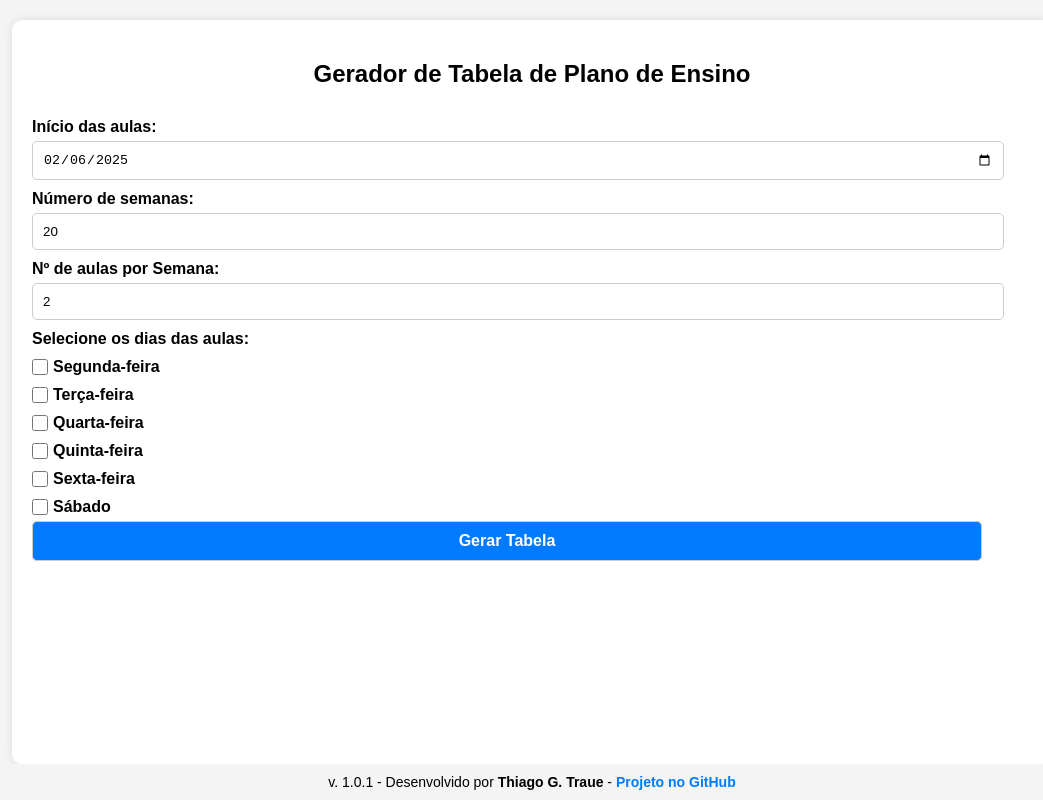
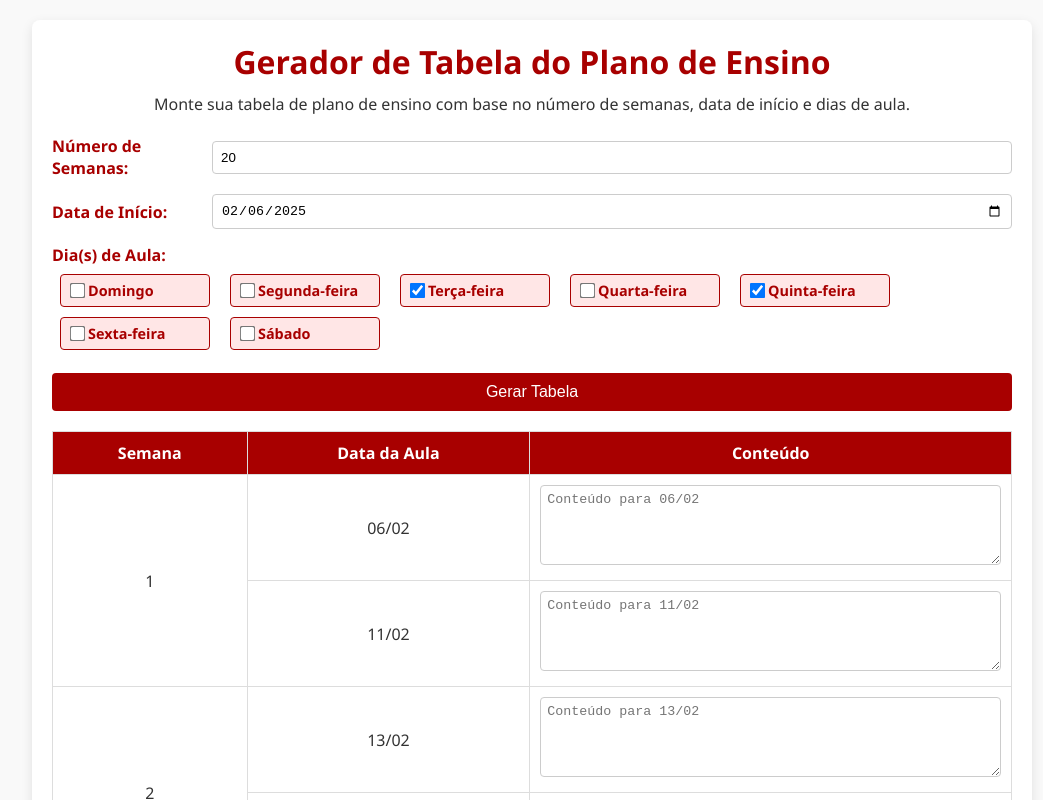
Before and after one commit to traue/gerador_tabela_plano_de_ensino, a plain HTML site: page index.html in a window 1280 px wide. Both pictures are taken after a click on the button "Gerar Tabela". Shown: the top 800 px of the page, without its empty margins (108-1151 px from the left). Drawn offline with Linux system fonts and the light colour scheme.

Commit message:
nova versão - 2.0.0

```diff
--- a/index.html
+++ b/index.html
@@ -1,71 +1,56 @@
 <!DOCTYPE html>
-<html lang="pt-br">
-
+<html lang="pt-BR">
 <head>
-  <meta charset="UTF-8" />
-  <meta name="viewport" content="width=device-width, initial-scale=1.0" />
-  <title>Gerador de Tabela de Plano de Ensino</title>
-
-  <script src="https://cdnjs.cloudflare.com/ajax/libs/xlsx/0.18.5/xlsx.full.min.js"></script>
-
-  <link rel="stylesheet" href="style.css" />
+  <meta charset="UTF-8">
+  <meta name="viewport" content="width=device-width, initial-scale=1">
+  <title>Plano de Ensino - Gerador de Tabela</title>
+  <link rel="stylesheet" href="style.css">
 </head>
-
 <body>
   <div class="container">
-    <h2>Gerador de Tabela de Plano de Ensino</h2>
-    <form id="formAulas">
-      <label for="data_inicial">Início das aulas:</label>
-      <input type="date" id="data_inicial" required />
+    <header>
+      <h1>Gerador de Tabela do Plano de Ensino</h1>
+      <p>Monte sua tabela de plano de ensino com base no número de semanas, data de início e dias de aula.</p>
+    </header>
 
-      <label for="num_semanas">Número de semanas:</label>
-      <input type="number" id="num_semanas" value="20" min="1" required />
-
-      <label for="num_aulas">Nº de aulas por Semana:</label>
-      <input type="number" id="num_aulas" value="2" min="1" max="6" required />
-
-      <label>Selecione os dias das aulas:</label>
-      <div class="dias-semana">
-        <label><input type="checkbox" name="dias" value="1" />
-          Segunda-feira</label>
-        <label><input type="checkbox" name="dias" value="2" /> Terça-feira</label>
-        <label><input type="checkbox" name="dias" value="3" /> Quarta-feira</label>
-        <label><input type="checkbox" name="dias" value="4" /> Quinta-feira</label>
-        <label><input type="checkbox" name="dias" value="5" /> Sexta-feira</label>
-        <label><input type="checkbox" name="dias" value="6" /> Sábado</label>
+    <form id="configForm">
+      <div class="form-group">
+        <label for="numSemanas">Número de Semanas:</label>
+        <input type="number" id="numSemanas" name="numSemanas" min="1" value="20" required>
       </div>
-
-      <button type="submit">Gerar Tabela</button>
+      <div class="form-group">
+        <label for="dataInicio">Data de Início:</label>
+        <input type="date" id="dataInicio" name="dataInicio" required>
+      </div>
+      <div class="form-group">
+        <label>Dia(s) de Aula:</label>
+        <div class="dias-semana">
+          <!-- Valores dos checkboxes: 0=Dom, 1=Seg, 2=Ter, 3=Qua, 4=Qui, 5=Sex, 6=Sáb -->
+          <label><input type="checkbox" name="dias" value="0">Domingo</label>
+          <label><input type="checkbox" name="dias" value="1">Segunda-feira</label>
+          <label><input type="checkbox" name="dias" value="2" checked>Terça-feira</label>
+          <label><input type="checkbox" name="dias" value="3">Quarta-feira</label>
+          <label><input type="checkbox" name="dias" value="4" checked>Quinta-feira</label>
+          <label><input type="checkbox" name="dias" value="5">Sexta-feira</label>
+          <label><input type="checkbox" name="dias" value="6">Sábado</label>
+        </div>
+      </div>
+      <!-- Botão Gerar Tabela em largura total -->
+      <button type="submit" class="btn full-width">Gerar Tabela</button>
     </form>
 
-    <div id="result">
-      <h3>Tabela de Aulas</h3>
-      <table id="tabelaAulas">
-        <thead>
-          <tr>
-            <th>Semana</th>
-            <th>Data</th>
-            <th>Conteúdo</th>
-          </tr>
-        </thead>
-        <tbody></tbody>
-      </table>
+    <div id="tableContainer"></div>
 
-      <div class="export-container" id="exportContainer">
-        <button class="export-button" onclick="exportToExcel()">
-          ⬇️ Baixar Tabela (Excel)
-        </button>
-      </div>
-    </div>
+    <!-- Botão Exportar para Excel em largura total -->
+    <button id="exportBtn" class="btn full-width" style="display:none;">Exportar para Excel</button>
   </div>
 
   <footer>
-    v. 1.0.1 - Desenvolvido por <strong>Thiago G. Traue</strong> -
-    <a href="https://github.com/traue/gerador_tabela_plano_de_ensino" id="repoLink">Projeto no GitHub</a>
+    <p>v. 2.0.0 - Desenvolvido por <strong>Thiago G. Traue </strong> - <a href="#">Projeto no GitHub</a></p>
   </footer>
 
-  <script src="js/table_generator.js"></script>
-  <script src="js/export.js"></script>
+  <!-- Biblioteca SheetJS para exportação em XLSX -->
+  <script src="https://cdnjs.cloudflare.com/ajax/libs/xlsx/0.18.5/xlsx.full.min.js"></script>
+  <script src="js/script.js"></script>
 </body>
-
 </html>
--- /dev/null
+++ b/js/script.js
@@ -0,0 +1,155 @@
+// Ao carregar a página, define a data atual no input de data
+window.addEventListener('DOMContentLoaded', () => {
+  const hoje = new Date();
+  // Formata a data para yyyy-mm-dd
+  const ano = hoje.getFullYear();
+  const mes = String(hoje.getMonth() + 1).padStart(2, '0');
+  const dia = String(hoje.getDate()).padStart(2, '0');
+  document.getElementById('dataInicio').value = `${ano}-${mes}-${dia}`;
+});
+
+// Função auxiliar para formatar datas no padrão dd/mm (sem o ano)
+function formatDate(date) {
+  const d = date.getDate().toString().padStart(2, '0');
+  const m = (date.getMonth() + 1).toString().padStart(2, '0');
+  return `${d}/${m}`;
+}
+
+// Função para gerar a tabela agrupada por semana (com mesclagem na primeira coluna)
+function gerarTabela(event) {
+  event.preventDefault();
+
+  const numSemanas = parseInt(document.getElementById('numSemanas').value);
+  const dataInicioInput = document.getElementById('dataInicio').value;
+  if (!dataInicioInput) {
+    alert('Por favor, informe a data de início.');
+    return;
+  }
+  const dataInicio = new Date(dataInicioInput);
+  dataInicio.setHours(0,0,0,0);
+
+  // Obtém os dias da semana selecionados
+  const diasSelecionados = Array.from(document.querySelectorAll('input[name="dias"]:checked'))
+                                .map(el => parseInt(el.value));
+  if (diasSelecionados.length === 0) {
+    alert('Selecione ao menos um dia de aula.');
+    return;
+  }
+
+  // Agrupa as datas por semana
+  const semanas = {};
+  for (let i = 0; i < numSemanas; i++) {
+    const weekStart = new Date(dataInicio);
+    weekStart.setDate(weekStart.getDate() + (i * 7));
+    // Para cada dia da semana
+    for (let d = 0; d < 7; d++) {
+      const currentDate = new Date(weekStart);
+      currentDate.setDate(currentDate.getDate() + d);
+      // Ignora datas anteriores à data de início na primeira semana
+      if (i === 0 && currentDate < dataInicio) continue;
+      if (diasSelecionados.includes(currentDate.getDay())) {
+        // Calcula o número da semana com base na diferença de dias
+        const diffDays = Math.floor((currentDate - dataInicio) / (1000 * 60 * 60 * 24));
+        const semana = Math.floor(diffDays / 7) + 1;
+        if (!semanas[semana]) {
+          semanas[semana] = [];
+        }
+        semanas[semana].push(new Date(currentDate));
+      }
+    }
+  }
+
+  // Cria a tabela
+  const tableContainer = document.getElementById('tableContainer');
+  tableContainer.innerHTML = "";
+  const table = document.createElement('table');
+
+  // Cabeçalho
+  const thead = document.createElement('thead');
+  const headerRow = document.createElement('tr');
+  ['Semana', 'Data da Aula', 'Conteúdo'].forEach(text => {
+    const th = document.createElement('th');
+    th.textContent = text;
+    headerRow.appendChild(th);
+  });
+  thead.appendChild(headerRow);
+  table.appendChild(thead);
+
+  // Corpo da tabela
+  const tbody = document.createElement('tbody');
+  // Ordena as semanas (caso não estejam em ordem)
+  const semanasOrdenadas = Object.keys(semanas)
+                                 .map(Number)
+                                 .sort((a, b) => a - b);
+  semanasOrdenadas.forEach(semana => {
+    const datas = semanas[semana];
+    datas.forEach((dataAula, index) => {
+      const tr = document.createElement('tr');
+      // Para a primeira linha do grupo, cria a célula da semana com rowspan
+      if (index === 0) {
+        const tdSemana = document.createElement('td');
+        tdSemana.textContent = semana;
+        tdSemana.rowSpan = datas.length;
+        tr.appendChild(tdSemana);
+      }
+      // Coluna da data da aula
+      const tdData = document.createElement('td');
+      tdData.textContent = formatDate(dataAula);
+      tr.appendChild(tdData);
+      // Coluna para o conteúdo (textarea)
+      const tdConteudo = document.createElement('td');
+      const textarea = document.createElement('textarea');
+      textarea.placeholder = "Conteúdo para " + formatDate(dataAula);
+      tdConteudo.appendChild(textarea);
+      tr.appendChild(tdConteudo);
+
+      tbody.appendChild(tr);
+    });
+  });
+
+  table.appendChild(tbody);
+  tableContainer.appendChild(table);
+
+  // Exibe o botão de exportação
+  document.getElementById('exportBtn').style.display = 'inline-block';
+}
+
+// Função para exportar a tabela para um arquivo XLSX (utilizando SheetJS)
+function exportarParaExcel() {
+  const table = document.querySelector('#tableContainer table');
+  if (!table) {
+    alert("Nenhuma tabela para exportar!");
+    return;
+  }
+
+  // Clona a tabela para não modificar a original
+  const tableClone = table.cloneNode(true);
+
+  // Substitui os campos <textarea> pelo seu valor
+  const textareas = tableClone.querySelectorAll('textarea');
+  textareas.forEach(ta => {
+    const td = ta.parentNode;
+    const text = document.createTextNode(ta.value);
+    td.replaceChild(text, ta);
+  });
+
+  // Cria o workbook a partir da tabela clonada
+  const wb = XLSX.utils.table_to_book(tableClone, { sheet: "Planilha" });
+
+  // Gera o arquivo XLSX em formato binário
+  const wbout = XLSX.write(wb, { bookType: 'xlsx', type: 'array' });
+
+  // Cria um blob com o conteúdo e aciona o download
+  const blob = new Blob([wbout], { type: 'application/octet-stream' });
+  const url = URL.createObjectURL(blob);
+  const a = document.createElement('a');
+  a.href = url;
+  a.download = 'plano_de_ensino.xlsx';
+  a.style.display = 'none';
+  document.body.appendChild(a);
+  a.click();
+  document.body.removeChild(a);
+}
+
+document.getElementById('configForm').addEventListener('submit', gerarTabela);
+document.getElementById('exportBtn').addEventListener('click', exportarParaExcel);
--- a/style.css
+++ b/style.css
@@ -1,147 +1,160 @@
+/* Reset básico */
+* {
+    box-sizing: border-box;
+    margin: 0;
+    padding: 0;
+  }
+
   body {
-  font-family: Arial, sans-serif;
-  margin: 0;
-  background-color: #f4f4f4;
-  display: flex;
-  flex-direction: column;
-  align-items: center;
-  min-height: 100vh;
+    font-family: 'Segoe UI', Tahoma, Geneva, Verdana, sans-serif;
+    background: #f9f9f9;
+    color: #333;
+    padding: 20px;
   }
 
   .container {
-  width: 80%;
     max-width: 1000px;
-  background: white;
+    margin: 0 auto;
+    background: #fff;
+    border-radius: 8px;
+    box-shadow: 0 4px 12px rgba(0,0,0,0.1);
     padding: 20px;
-  border-radius: 10px;
-  box-shadow: 0px 0px 10px rgba(0, 0, 0, 0.1);
-  margin-top: 20px;
-  flex: 1;
   }
 
-h2 {
+  header {
     text-align: center;
     margin-bottom: 20px;
   }
 
-form {
-  display: flex;
-  flex-direction: column;
+  header h1 {
+    color: #a80000;
+    margin-bottom: 10px;
   }
 
-label {
-  font-weight: bold;
-  margin-top: 10px;
+  form {
+    margin-bottom: 20px;
   }
 
-input,
-button {
-  padding: 10px;
-  margin-top: 5px;
-  border: 1px solid #ccc;
-  border-radius: 5px;
-  width: 95%;
+  .form-group {
+    margin-bottom: 15px;
+    display: flex;
+    flex-wrap: wrap;
+    align-items: center;
   }
 
-button {
-  background-color: #007bff;
-  color: white;
-  cursor: pointer;
+  .form-group label {
+    flex: 0 0 150px;
+    margin-right: 10px;
     font-weight: bold;
-  font-size: medium;
+    color: #a80000;
   }
 
-button:hover {
-  background-color: #0056b3;
+  .form-group input[type="number"],
+  .form-group input[type="date"] {
+    padding: 8px;
+    border: 1px solid #ccc;
+    border-radius: 4px;
+    flex: 1;
+    min-width: 200px;
   }
 
   .dias-semana {
     display: flex;
-  flex-direction: column;
+    flex-wrap: wrap;
+    gap: 10px;
+    padding: 8px;
   }
 
   .dias-semana label {
     display: flex;
     align-items: center;
-  gap: 5px;
+    gap: 4px;
+    background: #ffe6e6;
+    padding: 6px 10px;
+    border-radius: 4px;
+    border: 1px solid #a80000;
+    cursor: pointer;
+    font-size: 0.9em;
+  }
+
+  .dias-semana input[type="checkbox"] {
+    transform: scale(1.2);
     cursor: pointer;
   }
 
-.dias-semana input {
-  width: 16px;
-  height: 16px;
-  margin: 0;
+  .btn {
+    background: #a80000;
+    color: #fff;
+    border: none;
+    padding: 10px 16px;
+    border-radius: 4px;
+    cursor: pointer;
+    font-size: 1em;
+    transition: background 0.3s;
+    margin-right: 10px;
+  }
+
+  /* Botões em largura total */
+  .btn.full-width {
+    display: block;
+    width: 100%;
+    margin-bottom: 10px;
+  }
+
+  .btn:hover {
+    background: #8c0000;
   }
 
   table {
     width: 100%;
     border-collapse: collapse;
-  margin-top: 20px;
-  background: white;
+    margin-bottom: 20px;
   }
 
-th,
-td {
-  border: 1px solid black;
-  padding: 8px;
-  text-align: center;
+  table th, table td {
+    padding: 10px;
+    border: 1px solid #ddd;
   }
 
-th {
-  background-color: #007bff;
-  color: white;
+  /* Centraliza vertical e horizontalmente as colunas 1 e 2 */
+  table th:nth-child(1),
+  table td:nth-child(1),
+  table th:nth-child(2),
+  table td:nth-child(2) {
+    text-align: center;
+    vertical-align: middle;
   }
 
-.export-container {
-  display: none;
+  table th {
+    background: #a80000;
+    color: #fff;
+  }
+
+  textarea {
+    width: 100%;
+    height: 80px;
+    resize: vertical;
+    padding: 6px;
+    border-radius: 4px;
+    border: 1px solid #ccc;
+  }
+
+  /* Estilos responsivos */
+  @media(max-width: 600px) {
+    .form-group {
+      flex-direction: column;
+      align-items: flex-start;
+    }
+    .form-group label {
+      flex: none;
+      margin-bottom: 5px;
+    }
+  }
+
+  /* Footer sem fundo vermelho */
+  footer {
     text-align: center;
     margin-top: 20px;
+    padding: 10px;
+    /* Sem estilos personalizados de fundo */
   }
-
-.export-button {
-  display: flex;
-  align-items: center;
-  justify-content: center;
-  gap: 5px;
-  background-color: #28a745;
-  color: white;
-  padding: 10px;
-  border: none;
-  border-radius: 5px;
-  cursor: pointer;
-  font-weight: bold;
-}
-
-.export-button:hover {
-  background-color: #218838;
-}
-
-footer {
-  text-align: center;
-  padding: 10px;
-  background: #f4f4f4;
-  font-size: 14px;
-  width: 100%;
-}
-
-footer a {
-  color: #007bff;
-  text-decoration: none;
-  font-weight: bold;
-}
-
-footer a:hover {
-  text-decoration: underline;
-}
-
-/* Ajustes responsivos */
-@media (max-width: 768px) {
-  .container {
-    width: 90%;
-  }
-  th,
-  td {
-    font-size: 14px;
-    padding: 6px;
-  }
-}
--- /dev/null
+++ b/v1.0.1/style.css
@@ -0,0 +1,147 @@
+body {
+  font-family: Arial, sans-serif;
+  margin: 0;
+  background-color: #f4f4f4;
+  display: flex;
+  flex-direction: column;
+  align-items: center;
+  min-height: 100vh;
+}
+
+.container {
+  width: 80%;
+  max-width: 1000px;
+  background: white;
+  padding: 20px;
+  border-radius: 10px;
+  box-shadow: 0px 0px 10px rgba(0, 0, 0, 0.1);
+  margin-top: 20px;
+  flex: 1;
+}
+
+h2 {
+  text-align: center;
+  margin-bottom: 20px;
+}
+
+form {
+  display: flex;
+  flex-direction: column;
+}
+
+label {
+  font-weight: bold;
+  margin-top: 10px;
+}
+
+input,
+button {
+  padding: 10px;
+  margin-top: 5px;
+  border: 1px solid #ccc;
+  border-radius: 5px;
+  width: 95%;
+}
+
+button {
+  background-color: #007bff;
+  color: white;
+  cursor: pointer;
+  font-weight: bold;
+  font-size: medium;
+}
+
+button:hover {
+  background-color: #0056b3;
+}
+
+.dias-semana {
+  display: flex;
+  flex-direction: column;
+}
+
+.dias-semana label {
+  display: flex;
+  align-items: center;
+  gap: 5px;
+  cursor: pointer;
+}
+
+.dias-semana input {
+  width: 16px;
+  height: 16px;
+  margin: 0;
+}
+
+table {
+  width: 100%;
+  border-collapse: collapse;
+  margin-top: 20px;
+  background: white;
+}
+
+th,
+td {
+  border: 1px solid black;
+  padding: 8px;
+  text-align: center;
+}
+
+th {
+  background-color: #007bff;
+  color: white;
+}
+
+.export-container {
+  display: none;
+  text-align: center;
+  margin-top: 20px;
+}
+
+.export-button {
+  display: flex;
+  align-items: center;
+  justify-content: center;
+  gap: 5px;
+  background-color: #28a745;
+  color: white;
+  padding: 10px;
+  border: none;
+  border-radius: 5px;
+  cursor: pointer;
+  font-weight: bold;
+}
+
+.export-button:hover {
+  background-color: #218838;
+}
+
+footer {
+  text-align: center;
+  padding: 10px;
+  background: #f4f4f4;
+  font-size: 14px;
+  width: 100%;
+}
+
+footer a {
+  color: #007bff;
+  text-decoration: none;
+  font-weight: bold;
+}
+
+footer a:hover {
+  text-decoration: underline;
+}
+
+/* Ajustes responsivos */
+@media (max-width: 768px) {
+  .container {
+    width: 90%;
+  }
+  th,
+  td {
+    font-size: 14px;
+    padding: 6px;
+  }
+}
```
Also changed, not shown: v1.0.1/index.html (added, +71 -0 lines), v1.0.1/js/export.js (renamed from js/export.js), v1.0.1/js/table_generator.js (renamed from js/table_generator.js). Lines whose indentation alone changed are shown as unchanged.
